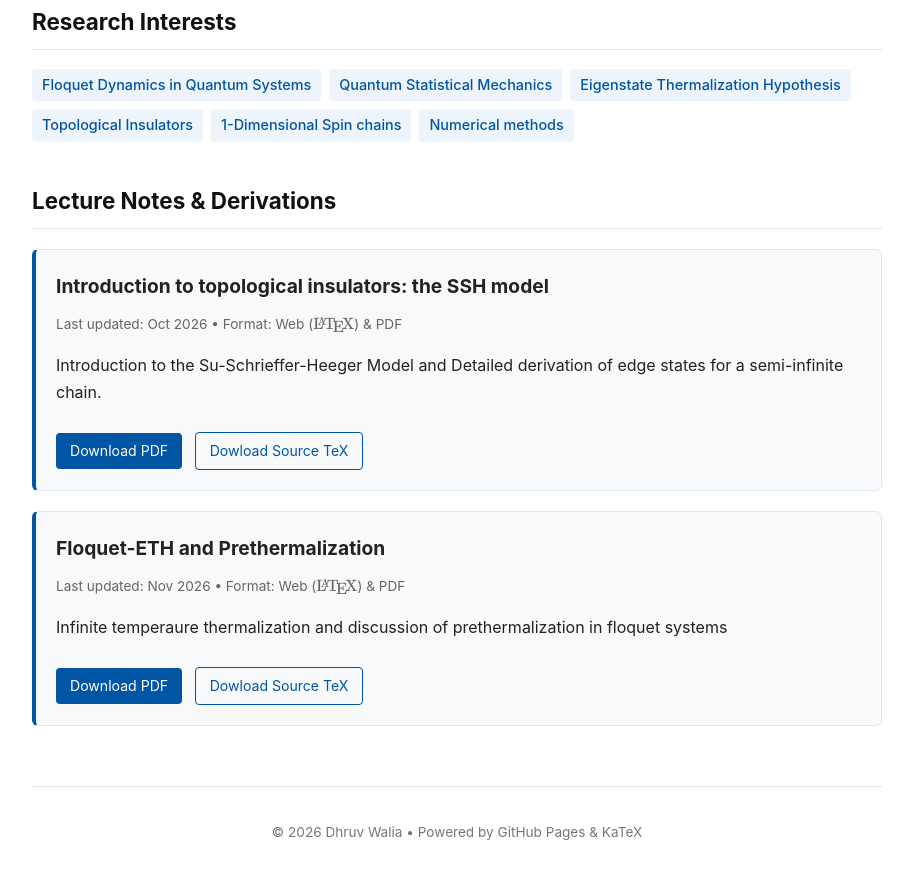
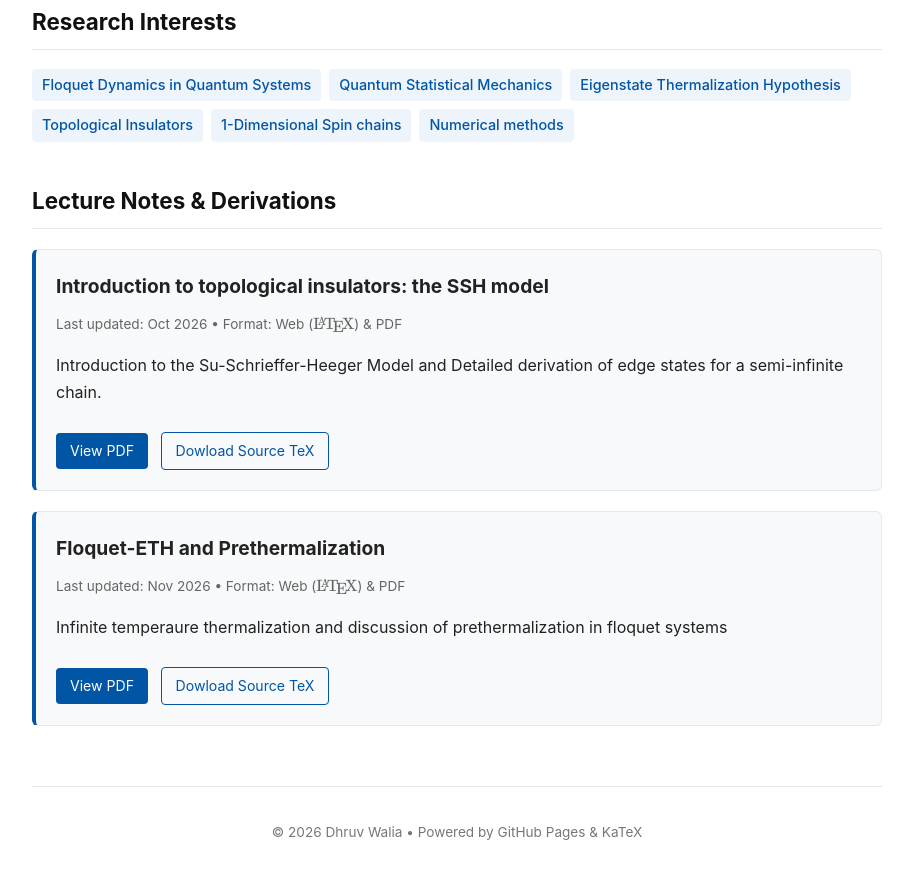
Before and after one commit to approxconst/approxconst.github.io, a plain HTML site: page index.html in a window 1280 px wide. Shown: the part 450-1328 px from the top of the page, without its empty margins (183-1096 px from the left). Drawn offline with nearby package versions, Linux system fonts and the light colour scheme.

Commit message:
Update index.html

```diff
--- a/index.html
+++ b/index.html
@@ -142,7 +142,7 @@
             <p>
                 Introduction to the Su-Schrieffer-Heeger Model and Detailed derivation of edge states for a semi-infinite chain.
             </p>
-            <a href="SSH Model and Edge States.pdf" class="btn" target="_blank">Download PDF</a>
+            <a href="SSH Model and Edge States.pdf" class="btn" target="_blank">View PDF</a>
             <a href="SSH Model and Edge States.zip" class="btn btn-outline">Dowload Source TeX</a>
         </div>
         <!-- Note Item 2 -->
@@ -152,7 +152,7 @@
             <p>
                 Infinite temperaure thermalization and discussion of prethermalization in floquet systems
             </p>
-            <a href="F-ETH.pdf" class="btn" target="_blank">Download PDF</a>
+            <a href="F-ETH.pdf" class="btn" target="_blank">View PDF</a>
             <a href="F-ETH.zip" class="btn btn-outline">Dowload Source TeX</a>
         </div>
 
```
